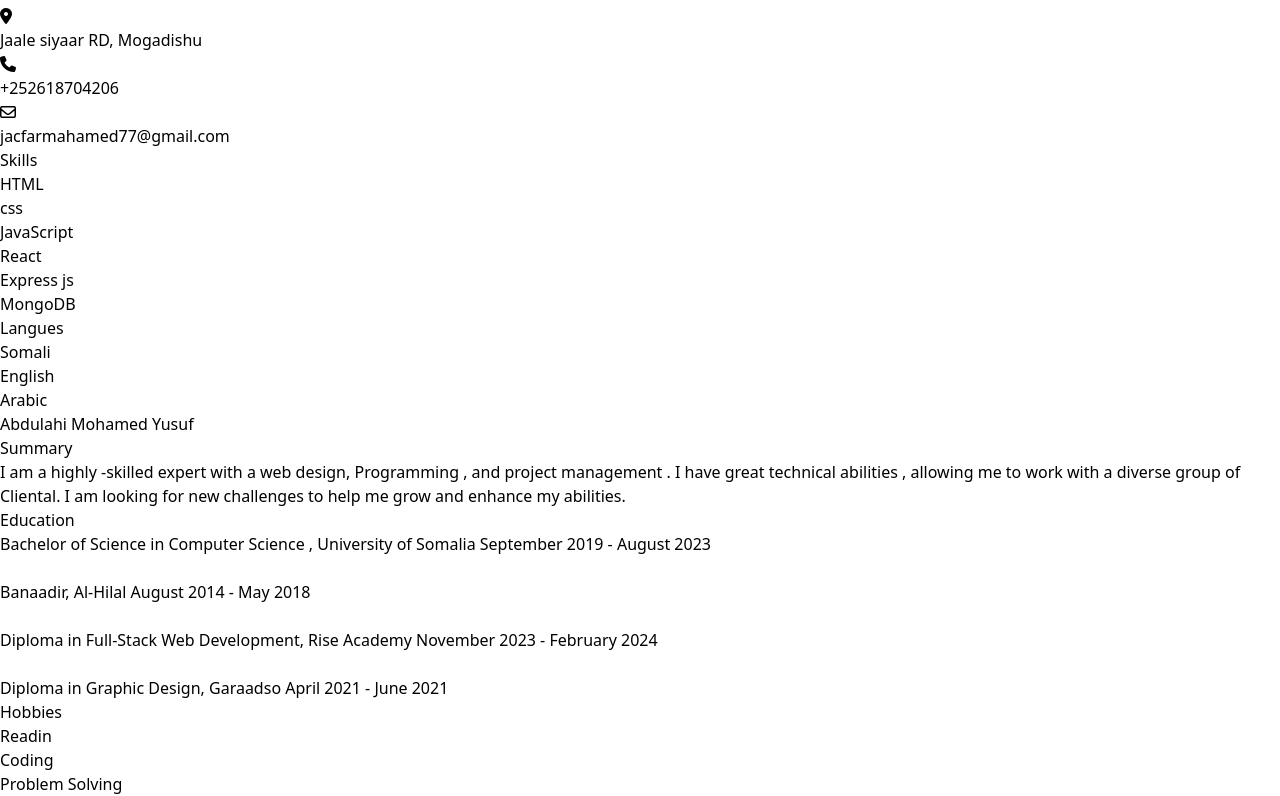
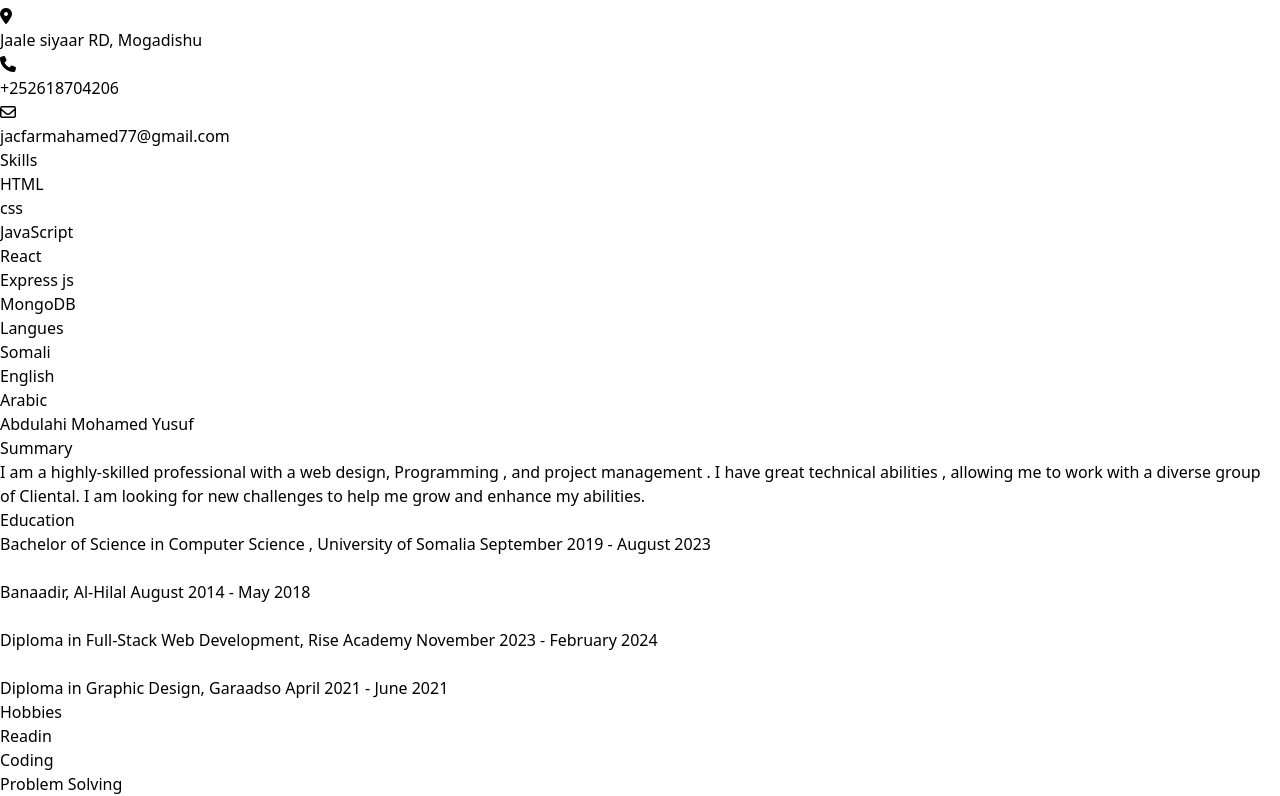
Before and after one commit to JacfarMohaz/My-Portfolio, a React (Vite) app: page /resume in a window 1280 px wide. Shown: the part 442-1238 px from the top of the page. Built offline with nearby package versions, Linux system fonts and the light colour scheme.

Commit message:
My Portfolio

```diff
--- a/src/Pages/Resume.jsx
+++ b/src/Pages/Resume.jsx
@@ -112,7 +112,7 @@ function Resume() {
                     <h1 className="text-2xl pl-2 text-white">Summary</h1>
                 </div>
                 <div className="px-5 pt-2">
-                    <p className="text-sm">I am a highly -skilled expert with a web design, Programming , and project management .
+                    <p className="text-sm">I am a highly-skilled professional with a web design, Programming , and project management .
                         I have great technical abilities , allowing me to work with a diverse group of Cliental.
                         I am looking for new challenges to help me grow and enhance my abilities.</p>
                 </div>
```
